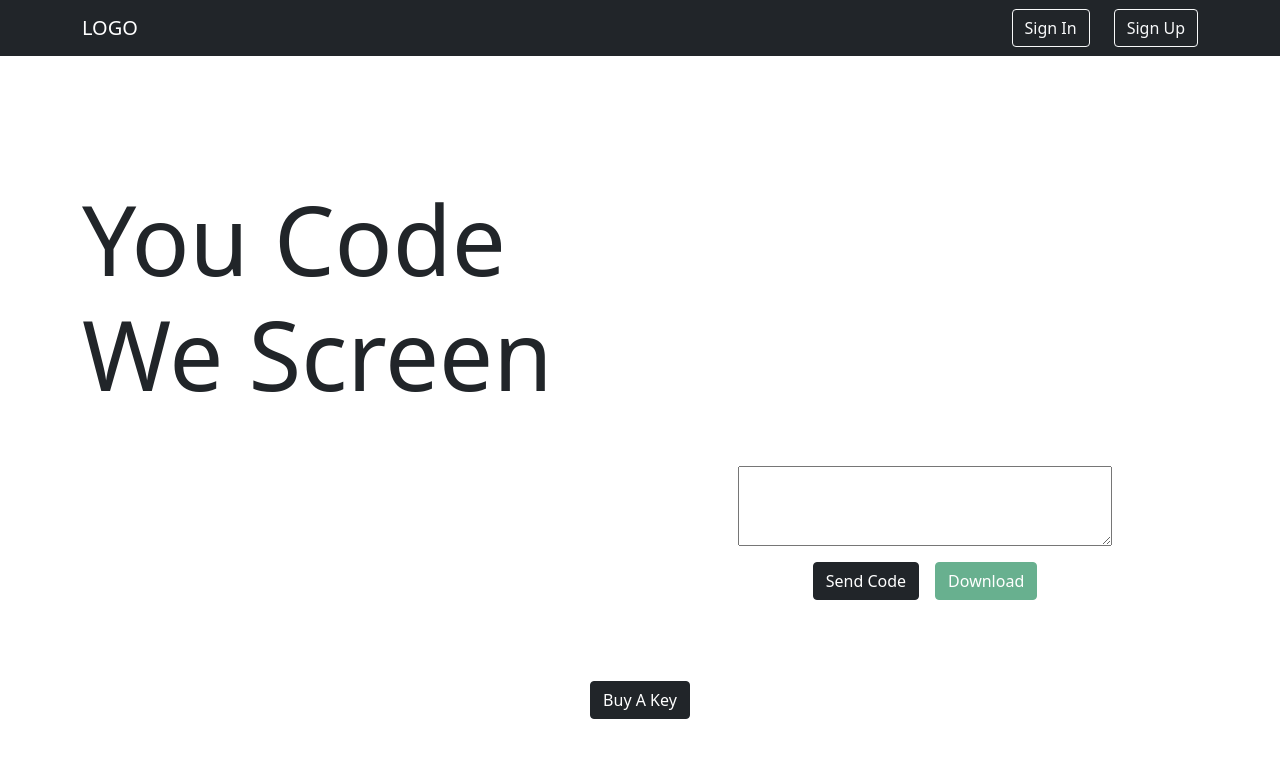
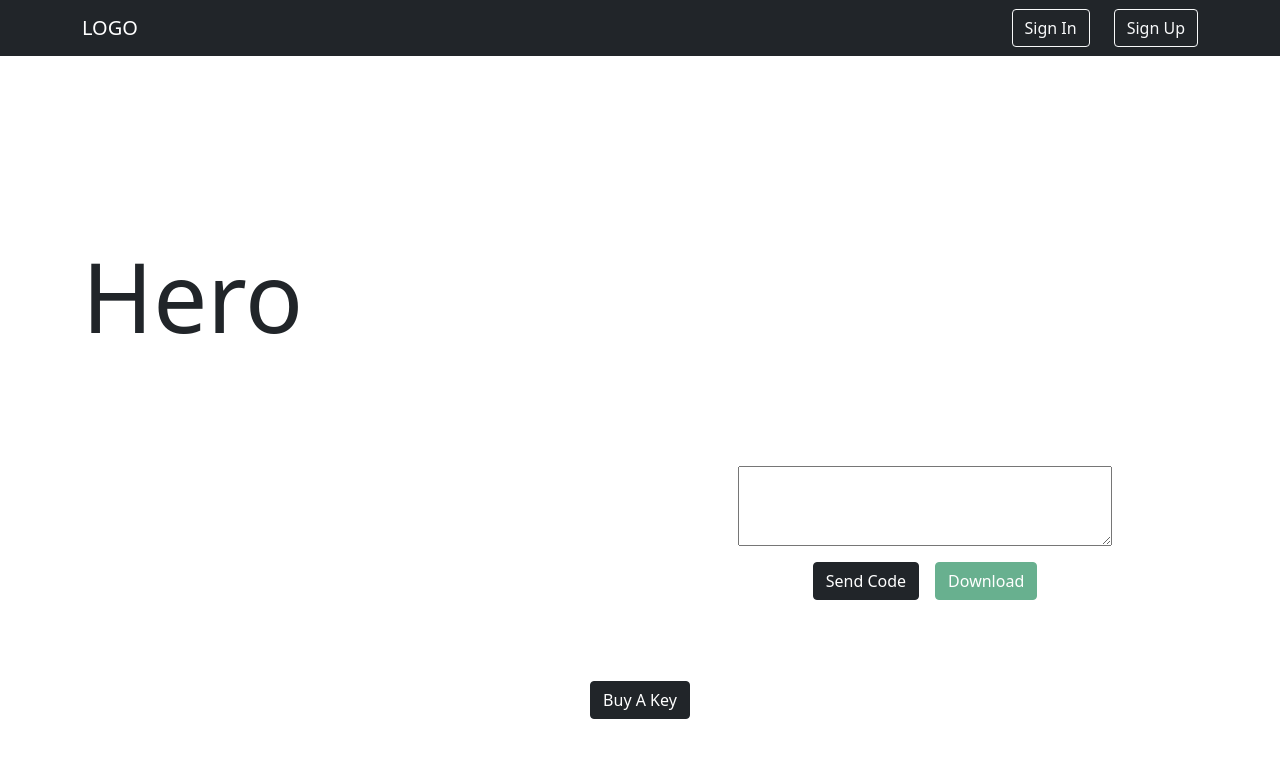
Before and after one commit to f-marinelli/FE-screen, a React (Create React App) app: page / in a window 1280 px wide. Shown: the top 758 px of the page. Built offline with nearby package versions, Linux system fonts and the light colour scheme.

Commit message:
fix hero

```diff
--- a/src/components/Body/Hero.tsx
+++ b/src/components/Body/Hero.tsx
@@ -4,8 +4,7 @@ import classes from './Hero.module.css';
 const Hero: React.FC = () => {
   return (
     <h1 className={classes.hero}>
-      You Code <br />
-      We Screen
+      Hero
     </h1>
   );
 };
```
